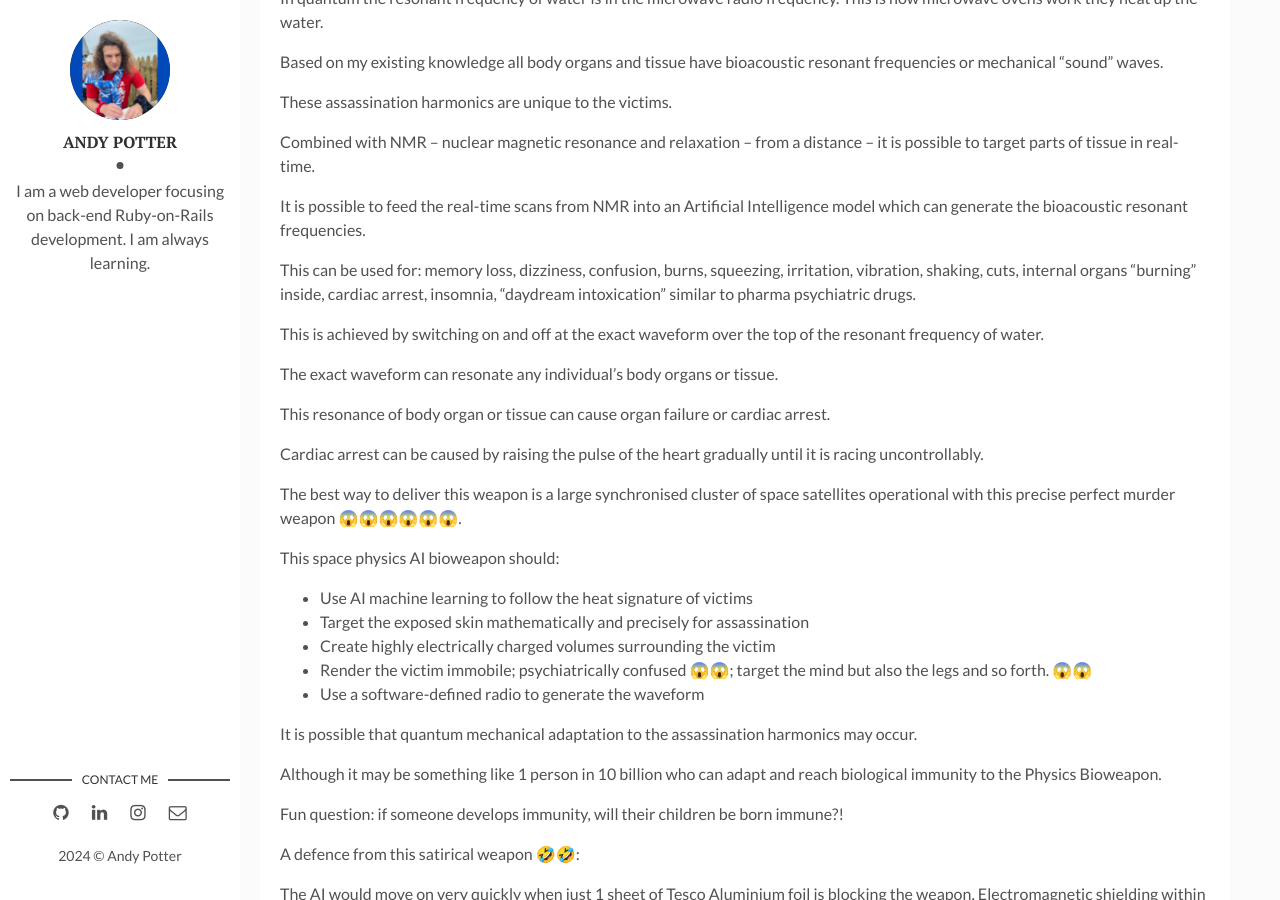
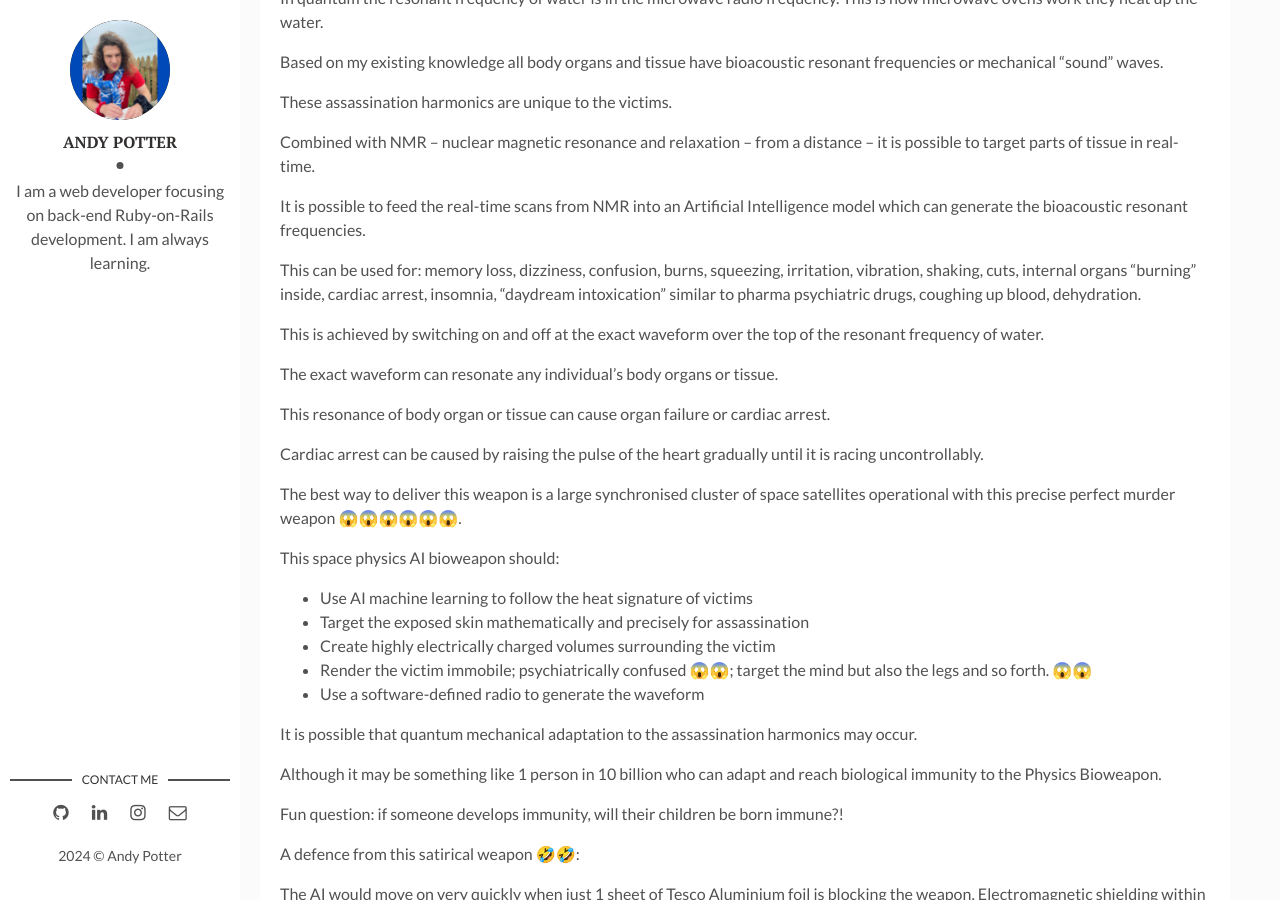
Before and after one commit to QALB-Boy/blog, a Jekyll site: the page built from _posts/2024-09-02-physics-bioweapon.markdown, in a window 1280 px wide and 900 px high, scrolled down 1413 px. Built offline with Jekyll 4.4.1, drawn with Linux system fonts in a browser that asks for light colours.

Commit message:
coughing up blood, dehydration

```diff
--- a/_posts/2024-09-02-physics-bioweapon.markdown
+++ b/_posts/2024-09-02-physics-bioweapon.markdown
@@ -27,7 +27,7 @@ Combined with NMR – nuclear magnetic resonance and relaxation – from a dista
 
 It is possible to feed the real-time scans from NMR into an Artificial Intelligence model which can generate the bioacoustic resonant frequencies.
 
-This can be used for: memory loss, dizziness, confusion, burns, squeezing, irritation, vibration, shaking, cuts, internal organs “burning” inside, cardiac arrest, insomnia, “daydream intoxication” similar to pharma psychiatric drugs.
+This can be used for: memory loss, dizziness, confusion, burns, squeezing, irritation, vibration, shaking, cuts, internal organs “burning” inside, cardiac arrest, insomnia, “daydream intoxication” similar to pharma psychiatric drugs, coughing up blood, dehydration.
 
 This is achieved by switching on and off at the exact waveform over the top of the resonant frequency of water.
 
```
